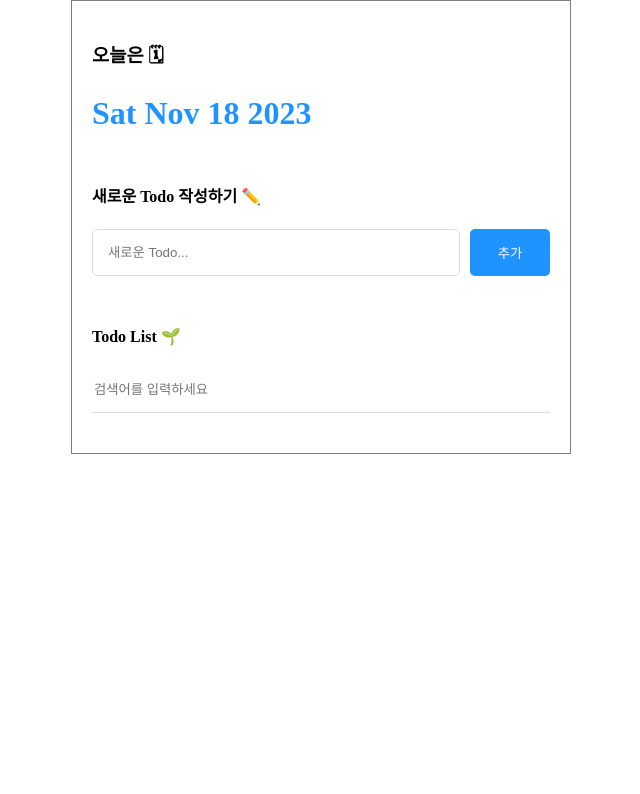
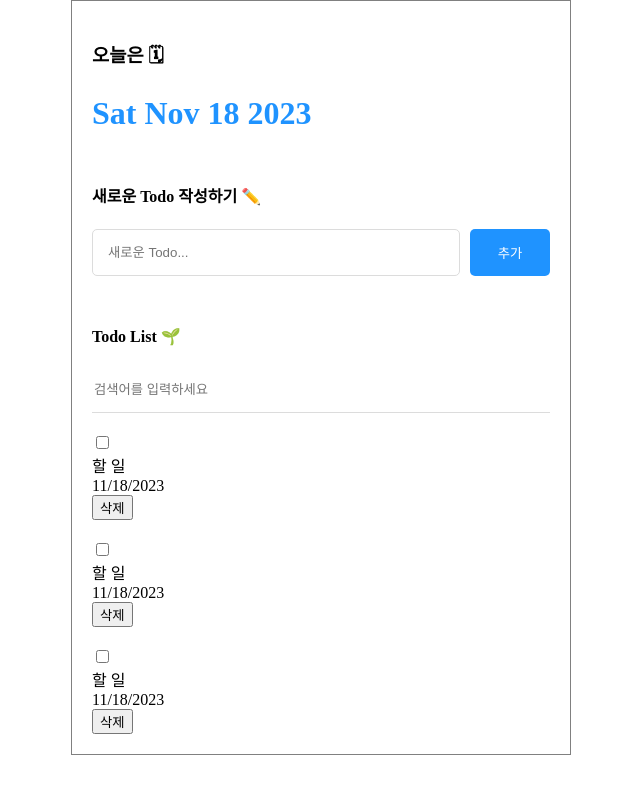
Before and after one commit to 92SooJong/one-bite-react, a React (Create React App) app in the folder project2/: page / in a window 1280 px wide. Shown: the top 794 px of the page, without its empty margins (319-959 px from the left). Built offline with nearby package versions, Linux system fonts and the light colour scheme.

Commit message:
add : Todo Item 생성하기

```diff
--- /dev/null
+++ b/project2/src/component/TodoItem.js
@@ -0,0 +1,22 @@
+
+import "./TodoItem.css"
+
+const TodoItem = () => {
+
+    return (
+        <div className="TodoItem">
+            <div className="checkbox_col">
+                <input type="checkbox"></input>
+            </div>
+            <div className="title_col">할 일</div>
+            <div className="date_col">{new Date().toLocaleDateString()}</div>
+            <div className="btn_col">
+                <button>삭제</button>
+            </div>
+        </div>
+    )
+
+
+}
+
+export default TodoItem;
--- a/project2/src/component/TodoList.css
+++ b/project2/src/component/TodoList.css
@@ -13,3 +13,9 @@
     outline: none;
     border-bottom: 1px solid #1f93ff;
 }
+
+.TodoList .list_wrapper {
+    display: flex;
+    flex-direction: column;
+    gap: 20px;
+}
--- a/project2/src/component/TodoList.js
+++ b/project2/src/component/TodoList.js
@@ -1,3 +1,4 @@
+import TodoItem from "./TodoItem";
 import "./TodoList.css"
 
 
@@ -6,6 +7,11 @@ const TodoList = () => {
     <div className="TodoList">
         <h4>Todo List 🌱</h4>
         <input className="searchbar" placeholder="검색어를 입력하세요"></input>
+        <div className="list_wrapper">
+            <TodoItem/>
+            <TodoItem/>
+            <TodoItem/>
+        </div>
     </div>
 
     )
```
Also changed, not shown: project2/src/component/TodoItem.css (added).
